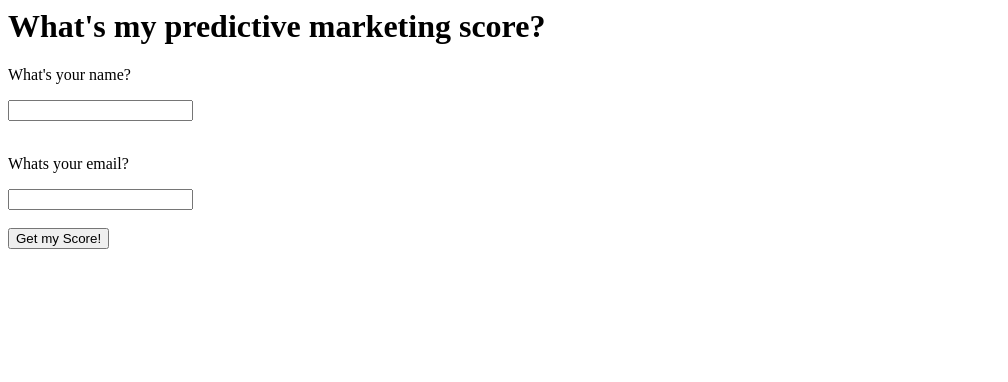
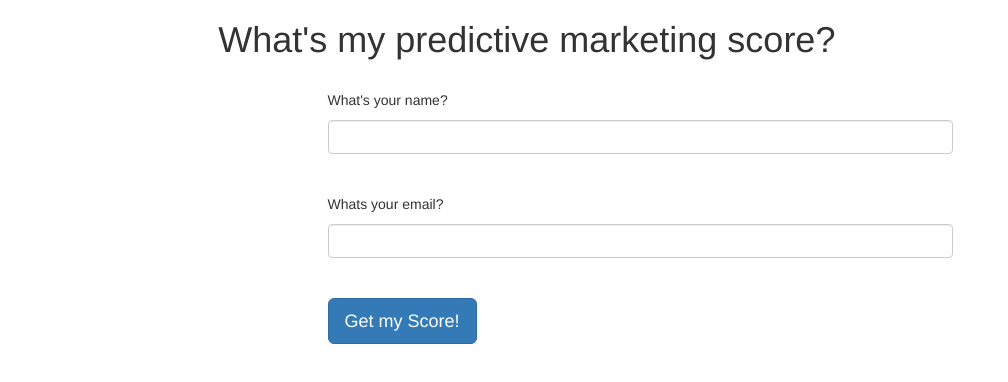
Before and after one commit to kartikdalal/blueshiftlightweightproduct, a plain HTML site: page index.html in a window 1280 px wide. Shown: the whole page, without its empty margins (0-1008 px from the left). Drawn offline with nearby package versions, Linux system fonts and the light colour scheme.

Commit message:
add some bootstrap style

```diff
--- a/index.html
+++ b/index.html
@@ -1,9 +1,27 @@
-<h1>What's my predictive marketing score?</h1>
+<html>
+	<head>
+		<link rel="stylesheet" href="https://maxcdn.bootstrapcdn.com/bootstrap/3.3.4/css/bootstrap.min.css">
+	</head>
 
-<form action="" netlify>
-	<p>What's your name?</p>
-	<input type="text" name="name"><br><br>
-	<p>Whats your email?</p>
-	<input type="email" name="email"><br><br>
-	<button>Get my Score!</button>
-</form>
+	<body>
+
+		<div class="row">
+			<div class="col-sm-8 col-sm-offset-2">
+				<h1>What's my predictive marketing score?</h1>
+			</div>
+		</div>
+		<br>
+		<div class="row">
+			<div class="col-sm-6 col-sm-offset-3">
+				<form action="" netlify>
+					<p>What's your name?</p>
+					<input type="text" name="name" class="form-control"><br><br>
+					<p>Whats your email?</p>
+					<input type="email" name="email" class="form-control"><br><br>
+					<button class="btn btn-primary btn-lg">Get my Score!</button>
+				</form>
+			</div>
+		</div>
+	</body>
+
+</html>
```
